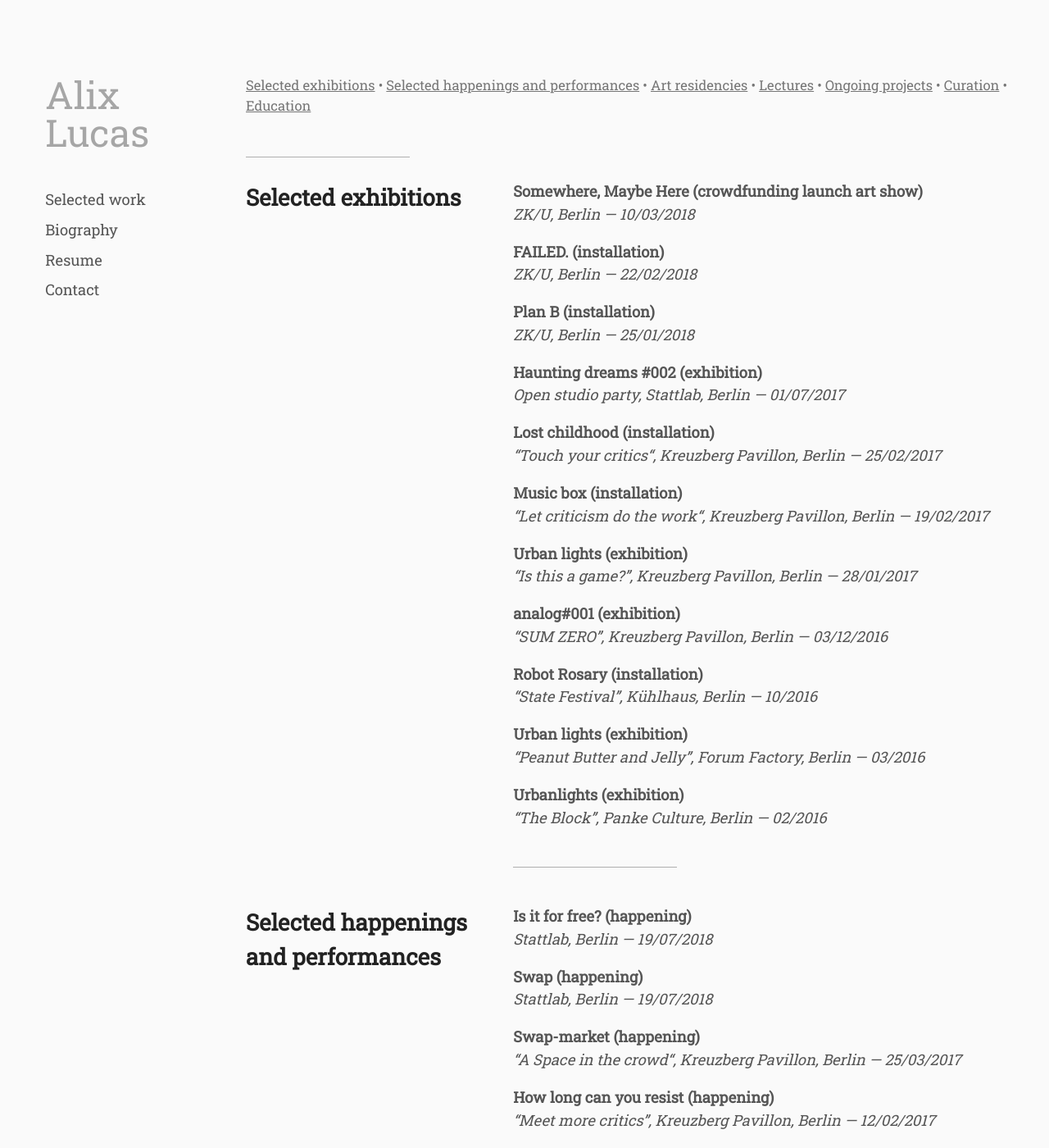
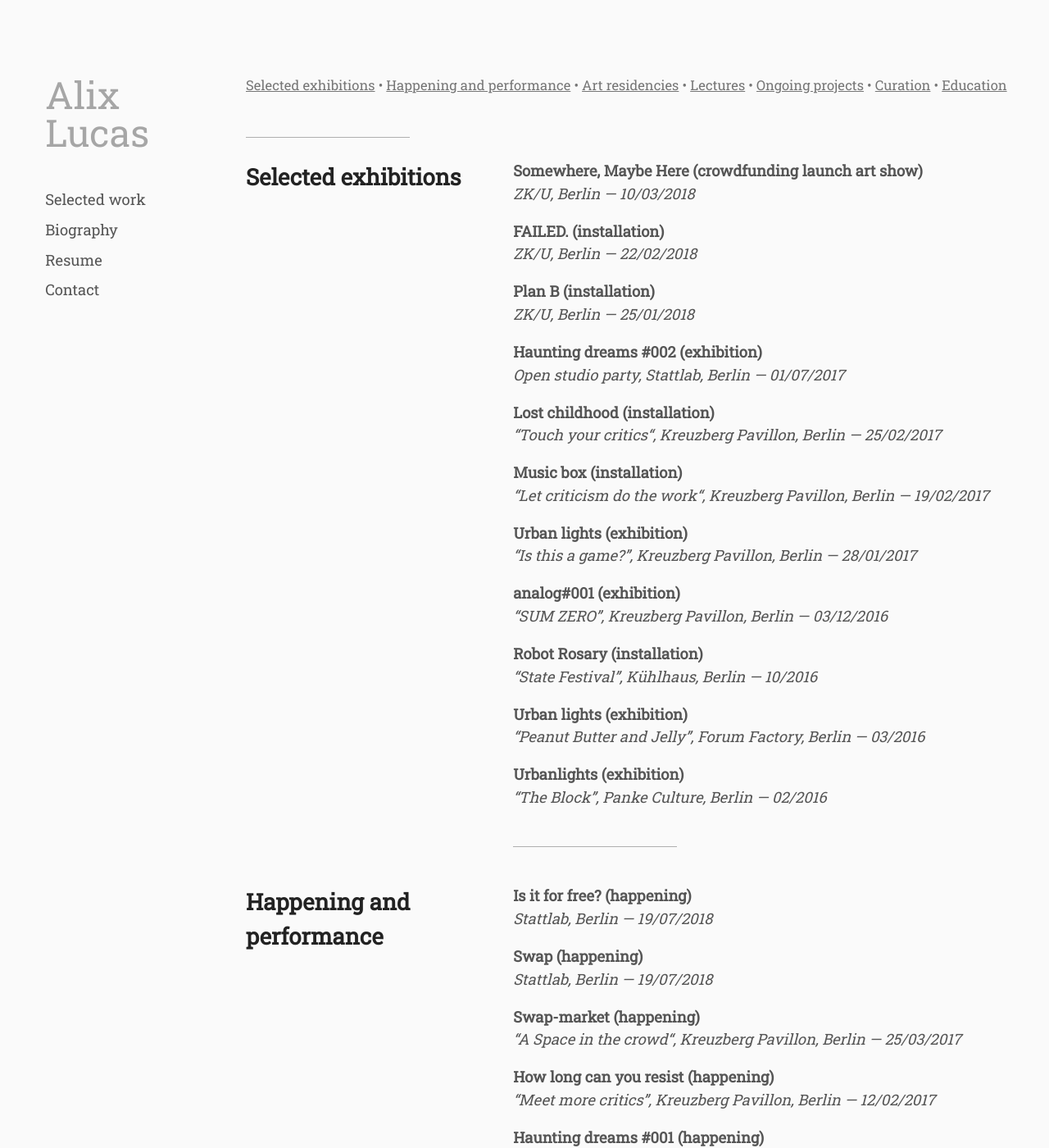
Before and after one commit to whyalix/alixlucas, a Jekyll site: the page built from resume/index.html, in a window 1280 px wide and 1400 px high. Shown: the whole window at 82% size. Built offline with Jekyll 4.4.1, drawn with Linux system fonts in a browser that asks for light colours.

Commit message:
Update resume.yml

```diff
--- a/_data/resume.yml
+++ b/_data/resume.yml
@@ -11,7 +11,7 @@ exhibitions:
   title: Selected exhibitions
 
 happenings:
-  title: Selected happenings and performances
+  title: Happening and performance
 
 art_residencies:
   title: Art residencies
```
